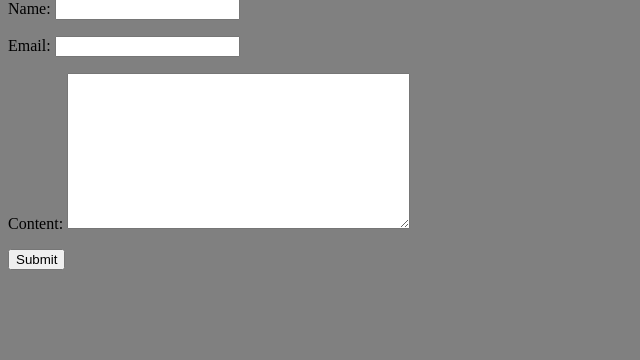
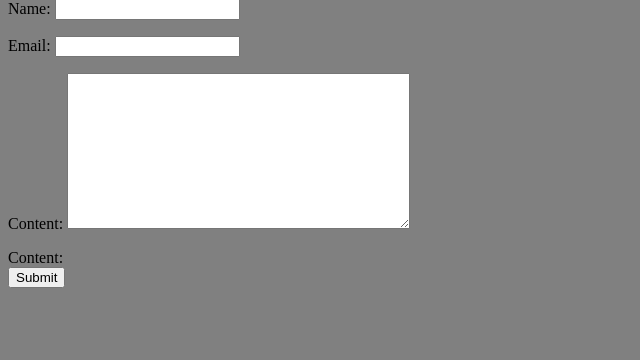
Before and after one commit to VrishaanganVS/Contact_list1, a Django app: page / in a window 1280 px wide. Shown: the part 81-441 px from the top of the page, without its empty margins (0-640 px from the left). Run offline with Django 4.2, Linux system fonts and the light colour scheme.

Commit message:
Extra edits

```diff
--- a/contactform/contact/templates/contact/index.html
+++ b/contactform/contact/templates/contact/index.html
@@ -19,7 +19,7 @@
             {% csrf_token %}
 
             {{ form.as_p }}
-
+            <label for="id_content">Content:</label><br>
             <button>Submit</button>
         </form>
     </body>
```
Also changed, not shown: contactform/index.css (added).
